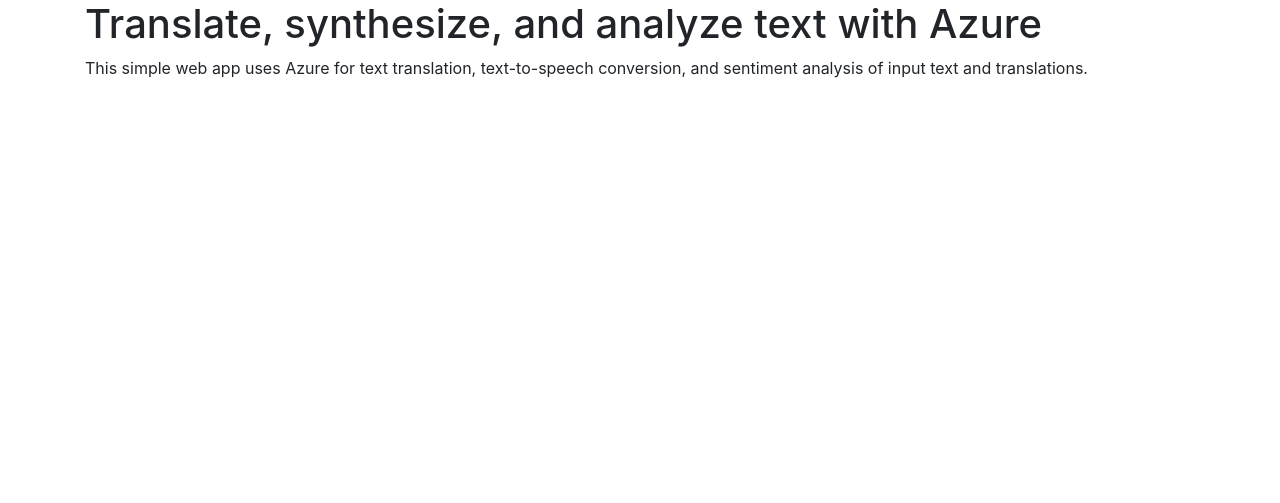
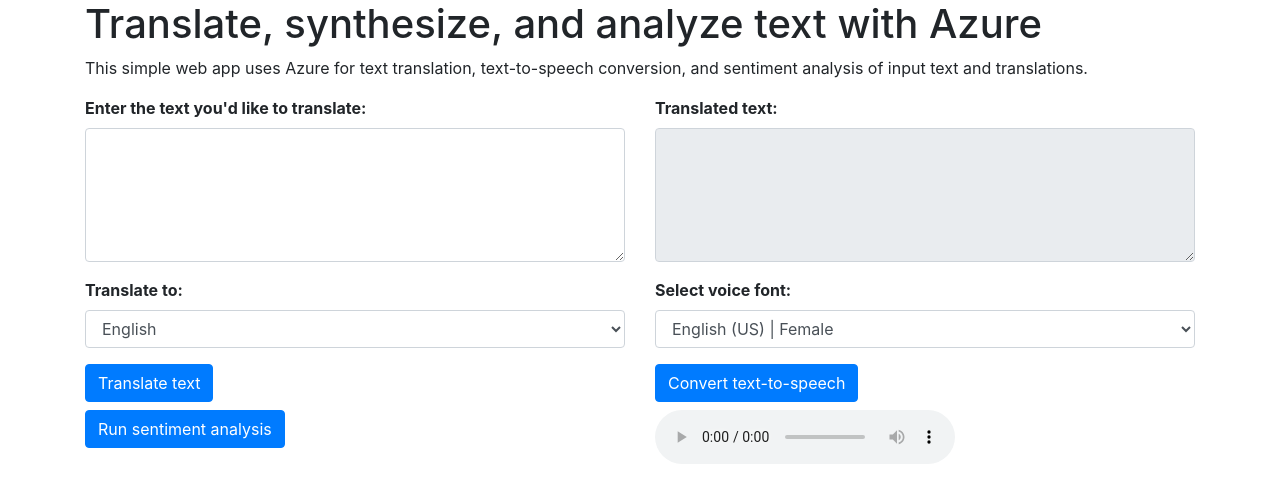
Before and after one commit to borowskj/PUCH, a Flask app: page / in a window 1280 px wide. Shown: the top 503 px of the page. Run offline with Flask 2, Linux system fonts and the light colour scheme; some libraries are stand-ins or nearby versions.

Commit message:
working translation app with  azure

```diff
--- a/flask-cog-services/app.py
+++ b/flask-cog-services/app.py
@@ -1,4 +1,5 @@
-from flask import Flask, render_template, url_for, jsonify, request
+from flask import Flask, render_template, jsonify, request
+import translate, sentiment, synthesize
 
 app = Flask(__name__)
 app.config['JSON_AS_ASCII'] = False
@@ -7,6 +8,28 @@ app.config['JSON_AS_ASCII'] = False
 def index():
     return render_template('index.html')
 
-@app.route('/about')
-def about():
-    return render_template('about.html')
+@app.route('/translate-text', methods=['POST'])
+def translate_text():
+    data = request.get_json()
+    text_input = data['text']
+    translation_output = data['to']
+    response = translate.get_translation(text_input, translation_output)
+    return jsonify(response)
+
+@app.route('/sentiment-analysis', methods=['POST'])
+def sentiment_analysis():
+    data = request.get_json()
+    input_text = data['inputText']
+    input_lang = data['inputLanguage']
+    response = sentiment.get_sentiment(input_text, input_lang)
+    return jsonify(response)
+
+@app.route('/text-to-speech', methods=['POST'])
+def text_to_speech():
+    data = request.get_json()
+    text_input = data['text']
+    voice_font = data['voice']
+    tts = synthesize.TextToSpeech(text_input, voice_font)
+    tts.get_token()
+    audio_response = tts.save_audio()
+    return audio_response
--- a/flask-cog-services/static/scripts/main.js
+++ b/flask-cog-services/static/scripts/main.js
@@ -0,0 +1,128 @@
+//Initiate jQuery on load.
+$(function() {
+  //Translate text with flask route
+  $("#translate").on("click", function(e) {
+    e.preventDefault();
+    var translateVal = document.getElementById("text-to-translate").value;
+    var languageVal = document.getElementById("select-language").value;
+    var translateRequest = { 'text': translateVal, 'to': languageVal }
+
+    if (translateVal !== "") {
+      $.ajax({
+        url: '/translate-text',
+        method: 'POST',
+        headers: {
+            'Content-Type':'application/json'
+        },
+        dataType: 'json',
+        data: JSON.stringify(translateRequest),
+        success: function(data) {
+          for (var i = 0; i < data.length; i++) {
+            document.getElementById("translation-result").textContent = data[i].translations[0].text;
+            document.getElementById("detected-language-result").textContent = data[i].detectedLanguage.language;
+            if (document.getElementById("detected-language-result").textContent !== "") {
+              document.getElementById("detected-language").style.display = "block";
+            }
+            document.getElementById("confidence").textContent = data[i].detectedLanguage.score;
+          }
+        }
+      });
+    };
+  });
+
+  //Run sentiment analysis on input and translation.
+  $("#sentiment-analysis").on("click", function(e) {
+    e.preventDefault();
+    var inputText = document.getElementById("text-to-translate").value;
+    var inputLanguage = document.getElementById("detected-language-result").innerHTML;
+    var outputText = document.getElementById("translation-result").value;
+    var outputLanguage = document.getElementById("select-language").value;
+
+    var sentimentRequest = { "inputText": inputText, "inputLanguage": inputLanguage};
+
+    if (inputText !== "") {
+      $.ajax({
+        url: "/sentiment-analysis",
+        method: "POST",
+        headers: {
+            "Content-Type":"application/json"
+        },
+        dataType: "json",
+        data: JSON.stringify(sentimentRequest),
+        success: function(data) {
+          for (var i = 0; i < data.documents.length; i++) {
+            if (typeof data.documents[i] !== "undefined") {
+              if (data.documents[i].id === "1") {
+                document.getElementById("input-sentiment").textContent = data.documents[i].sentiment;
+              }
+            }
+          }
+          for (var i = 0; i < data.errors.length; i++) {
+            if (typeof data.errors[i] !== "undefined") {
+              if (data.errors[i].id === "1") {
+                document.getElementById("input-sentiment").textContent = data.errors[i].message;
+              }
+            }
+          }
+          if (document.getElementById("input-sentiment").textContent !== '') {
+            document.getElementById("sentiment").style.display = "block";
+          }
+        }
+      });
+    }
+  });
+
+  // Convert text-to-speech
+  $("#text-to-speech").on("click", function(e) {
+    e.preventDefault();
+    var ttsInput = document.getElementById("translation-result").value;
+    var ttsVoice = document.getElementById("select-voice").value;
+    var ttsRequest = { 'text': ttsInput, 'voice': ttsVoice }
+
+    var xhr = new XMLHttpRequest();
+    xhr.open("post", "/text-to-speech", true);
+    xhr.setRequestHeader("Content-Type", "application/json");
+    xhr.responseType = "blob";
+    xhr.onload = function(evt) {
+      if (xhr.status === 200) {
+        audioBlob = new Blob([xhr.response], {type: "audio/mpeg"});
+        audioURL = URL.createObjectURL(audioBlob);
+        if (audioURL.length > 5) {
+          var audio = document.getElementById("audio");
+          var source = document.getElementById("audio-source");
+          source.src = audioURL;
+          audio.load();
+          audio.play();
+        } else {
+          console.log("An error occurred getting and playing the audio.")
+        }
+      }
+    }
+    xhr.send(JSON.stringify(ttsRequest));
+  });
+
+  // Automatic voice font selection based on translation output.
+  $('select[id="select-language"]').change(function(e) {
+    if ($(this).val() == "en") {
+      document.getElementById("select-voice").value = "en-US-AmberNeural";
+    }
+    if ($(this).val() == "fr") {
+      document.getElementById("select-voice").value = "fr-FR-DeniseNeural";
+    }
+    if ($(this).val() == "de") {
+      document.getElementById("select-voice").value = "de-DE-KatjaNeural";
+    }
+    if ($(this).val() == "it") {
+      document.getElementById("select-voice").value = "it-IT-ElsaNeural";
+    }
+    if ($(this).val() == "pl") {
+      document.getElementById("select-voice").value = "pl-PL-AgnieszkaNeural";
+    }
+    if ($(this).val() == "pt") {
+      document.getElementById("select-voice").value = "pt-PT-FernandaNeural";
+    }
+    if ($(this).val() == "es") {
+      document.getElementById("select-voice").value = "es-ES-ElviraNeural";
+    }
+  });
+})
--- a/flask-cog-services/templates/index.html
+++ b/flask-cog-services/templates/index.html
@@ -16,6 +16,81 @@
      </p>
      <!-- App start -->
 
+      <div class="row">
+        <div class="col">
+          <form>
+            <!-- Enter text to translate. -->
+            <div class="form-group">
+              <label for="text-to-translate"><strong>Enter the text you'd like to translate:</strong></label>
+              <textarea class="form-control" id="text-to-translate" rows="5"></textarea>
+            </div>
+            <!-- Select output language. -->
+            <div class="form-group">
+              <label for="select-language"><strong>Translate to:</strong></label>
+              <select class="form-control" id="select-language">
+                <option value="en">English</option>
+                <option value="fr">French</option>
+                <option value="de">German</option>
+                <option value="it">Italian</option>
+                <option value="pl">Polish</option>
+                <option value="pt">Portuguese</option>
+                <option value="es">Spanish</option>
+              </select>
+            </div>
+            <button type="submit" class="btn btn-primary mb-2" id="translate">Translate text</button></br>
+            <div id="detected-language" style="display: none">
+              <strong>Detected language:</strong> <span id="detected-language-result"></span><br />
+              <strong>Detection confidence:</strong> <span id="confidence"></span><br /><br />
+            </div>
+
+            <button type="submit" class="btn btn-primary mb-2" id="sentiment-analysis">Run sentiment analysis</button></br>
+            <div id="sentiment" style="display: none">
+              <p>Sentiment can be labeled as "positive", "negative", "neutral", or "mixed". </p>
+              <strong>Sentiment label for input:</strong> <span id="input-sentiment"></span><br />
+            </div>
+
+          </form>
+        </div>
+        <div class="col">
+          <!-- Translated text returned by the Translate API is rendered here. -->
+          <form>
+            <div class="form-group" id="translator-text-response">
+              <label for="translation-result"><strong>Translated text:</strong></label>
+              <textarea readonly class="form-control" id="translation-result" rows="5"></textarea>
+            </div>
+
+            <div class="form-group">
+              <label for="select-voice"><strong>Select voice font:</strong></label>
+              <select class="form-control" id="select-voice">
+                <option value="en-US-AmberNeural">English (US) | Female</option>
+                <option value="en-US-BrandonNeural">English (US) | Male</option>
+                <option value="fr-FR-DeniseNeural">French | Female</option>
+                <option value="fr-FR-HenriNeural">French | Male</option>
+                <option value="de-DE-KatjaNeural">German | Female</option>
+                <option value="de-DE-ConradNeural">German | Male</option>
+                <option value="it-IT-ElsaNeural">Italian | Female</option>
+                <option value="it-IT-DiegoNeural">Italian | Male</option>
+                <option value="pl-PL-AgnieszkaNeural">Poland | Female</option>
+                <option value="pl-PL-MarekNeural">Poland | Male</option>
+                <option value="pt-PT-FernandaNeural">Portuguese | Female</option>
+                <option value="pt-PT-DuarteNeural">Portuguese | Male</option>
+                <option value="es-ES-ElviraNeural">Spanish | Female</option>
+                <option value="es-ES-AlvaroNeural">Spanish | Male</option>
+              </select>
+            </div>
+
+          </form>
+
+          <button type="submit" class="btn btn-primary mb-2" id="text-to-speech">Convert text-to-speech</button>
+          <div id="audio-playback">
+            <audio id="audio" controls>
+              <source id="audio-source" type="audio/mpeg" />
+            </audio>
+          </div>
+
+        </div>
+      </div>
+
      <!-- App end -->
     </div>
 
--- a/flask-cog-services/translate.py
+++ b/flask-cog-services/translate.py
@@ -0,0 +1,25 @@
+import os, requests, uuid, json
+
+# TODO: keep subscribtion key in secrets
+subscription_key = '13169a47afc04fe4bfd3652888f34c25'
+location = 'westeurope'
+
+def get_translation(text_input, language_output):
+    base_url = 'https://api.cognitive.microsofttranslator.com'
+    path = '/translate?api-version=3.0'
+    params = '&to=' + language_output
+    constructed_url = base_url + path + params
+
+    headers = {
+        'Ocp-Apim-Subscription-Key': subscription_key,
+        'Ocp-Apim-Subscription-Region': location,
+        'Content-type': 'application/json',
+        'X-ClientTraceId': str(uuid.uuid4())
+    }
+
+    # You can pass more than one object in body.
+    body = [{
+        'text' : text_input
+    }]
+    response = requests.post(constructed_url, headers=headers, json=body)
+    return response.json()
```
Also changed, not shown: flask-cog-services/sentiment.py (added, +28 -0 lines), flask-cog-services/synthesize.py (added, +40 -0 lines).
